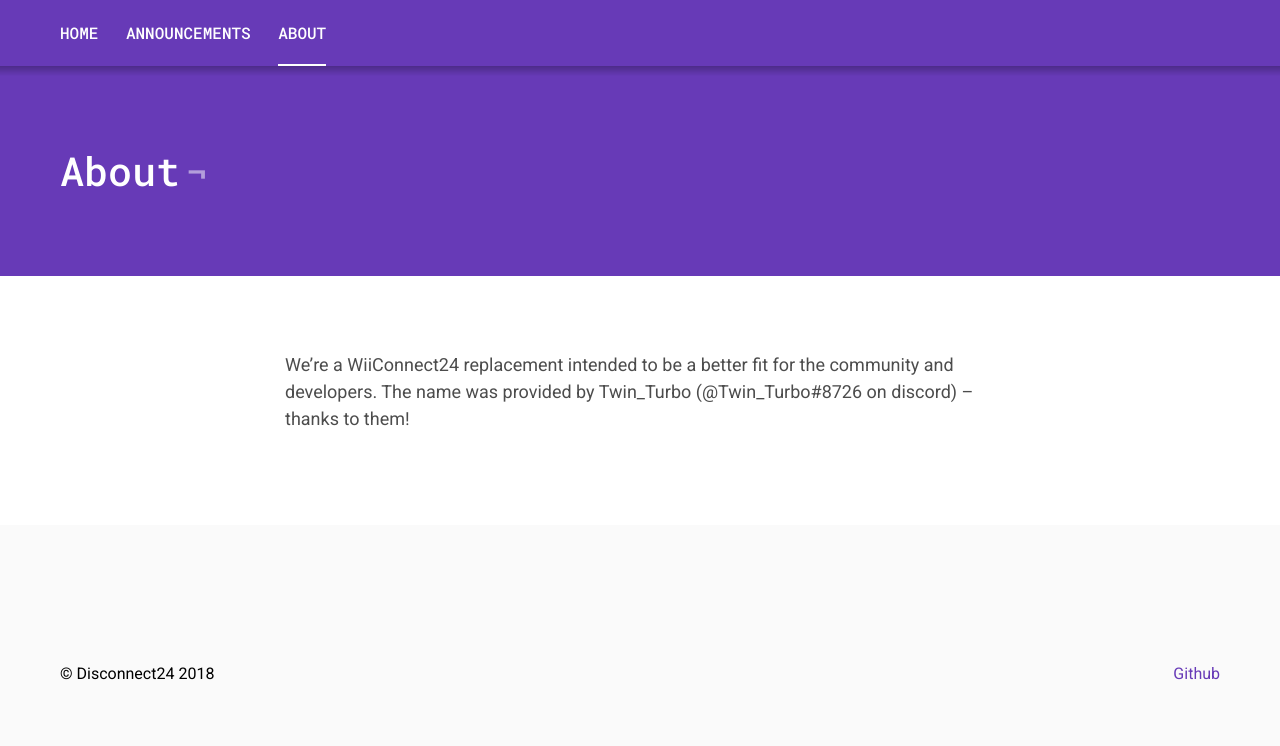
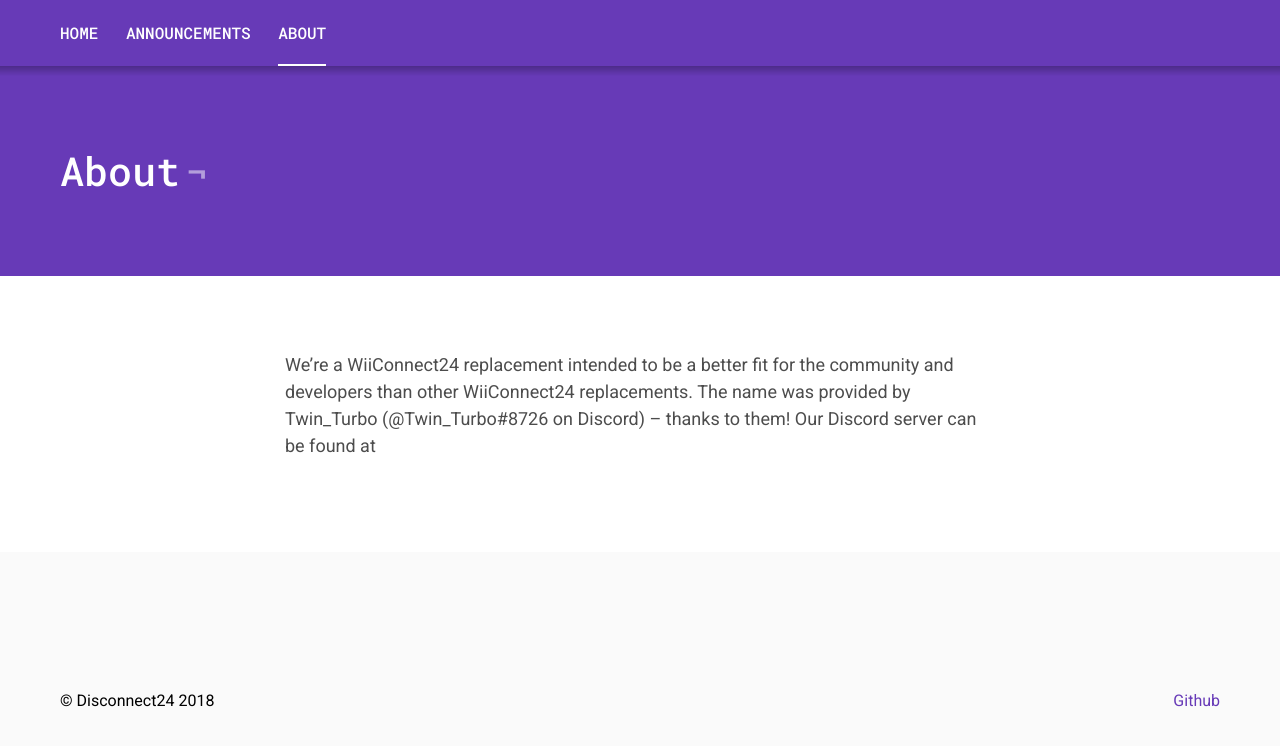
Before and after one commit to Disconnect24/dc24.xyz, a Jekyll site: the page built from _pages/about.markdown, in a window 1280 px wide. Shown: the top 746 px of the page. Built offline with Jekyll 4.4.1, drawn with Linux system fonts in a browser that asks for light colours.

Commit message:
first commit
KMS

```diff
--- a/_pages/about.markdown
+++ b/_pages/about.markdown
@@ -3,4 +3,5 @@ layout: page
 title: About
 permalink: /about/
 ---
-We're a WiiConnect24 replacement intended to be a better fit for the community and developers. The name was provided by Twin_Turbo (@Twin_Turbo#8726 on discord) -- thanks to them!
+We're a WiiConnect24 replacement intended to be a better fit for the community and developers than other WiiConnect24 replacements. The name was provided by Twin_Turbo (@Twin_Turbo#8726 on Discord) -- thanks to them!
+Our Discord server can be found at <coming soon>
```
